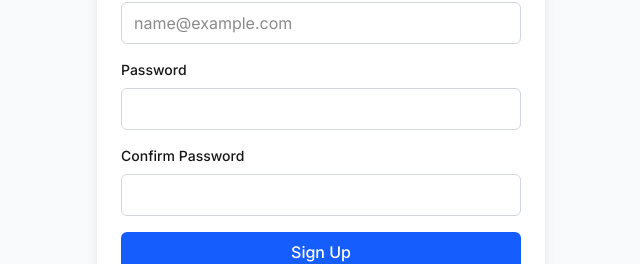
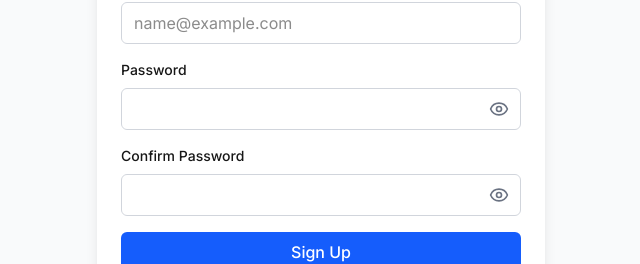
Before and after one commit to RiwaSoftwareLabs/Aloai-NextJS, a Next.js app: page /register in a window 1280 px wide. Shown: the part 344-608 px from the top of the page, without its empty margins (319-959 px from the left). Built offline with nearby package versions, Linux system fonts and the light colour scheme; no server answers.

Commit message:
Code cleanup

```diff
--- a/src/app/(auth)/(routes)/login/page.tsx
+++ b/src/app/(auth)/(routes)/login/page.tsx
@@ -3,7 +3,7 @@
 import React, { useState, useEffect } from 'react';
 import Link from 'next/link';
 import { useRouter, useSearchParams } from 'next/navigation';
-import { AlertCircle, ArrowRight, CheckCircle, Loader2 } from "lucide-react";
+import { AlertCircle, ArrowRight, CheckCircle, Loader2, Eye, EyeOff } from "lucide-react";
 import { loginUser, checkSession, clearSessionCache } from '@/lib/supabase/auth';
 
 type ErrorWithMessage = {
@@ -17,6 +17,7 @@
   const [isLoading, setIsLoading] = useState(false);
   const [error, setError] = useState<string | null>(null);
   const [successMessage, setSuccessMessage] = useState<string | null>(null);
+  const [showPassword, setShowPassword] = useState(false);
   const searchParams = useSearchParams();
 
   // Check for the redirected param to prevent loops
@@ -124,14 +125,27 @@
                     Forgot password?
                   </Link>
                 </div>
+                <div className="relative">
                   <input
                     id="password"
-                  type="password"
+                    type={showPassword ? "text" : "password"}
                     value={password}
                     onChange={(e) => setPassword(e.target.value)}
                     required
-                  className="w-full px-3 py-2 border border-gray-200 rounded-lg focus:outline-none focus:ring-2 focus:ring-blue-500 focus:border-transparent"
+                    className="w-full px-3 py-2 border border-gray-200 rounded-lg focus:outline-none focus:ring-2 focus:ring-blue-500 focus:border-transparent pr-10"
                   />
+                  <button
+                    type="button"
+                    className="absolute inset-y-0 right-0 pr-3 flex items-center text-gray-500 hover:text-gray-700"
+                    onClick={() => setShowPassword(!showPassword)}
+                  >
+                    {showPassword ? (
+                      <EyeOff className="h-5 w-5" />
+                    ) : (
+                      <Eye className="h-5 w-5" />
+                    )}
+                  </button>
+                </div>
               </div>
               <button
                 type="submit"
--- a/src/app/(auth)/(routes)/register/page.tsx
+++ b/src/app/(auth)/(routes)/register/page.tsx
@@ -3,7 +3,7 @@
 import React, { useState, useEffect } from 'react';
 import Link from 'next/link';
 import { useRouter, useSearchParams } from 'next/navigation';
-import { AlertCircle, ArrowRight, Loader2 } from "lucide-react";
+import { AlertCircle, ArrowRight, Loader2, Eye, EyeOff } from "lucide-react";
 import { registerUser, checkSession } from '@/lib/supabase/auth';
 
 type ErrorWithMessage = {
@@ -18,6 +18,8 @@
   const [displayName, setDisplayName] = useState('');
   const [isLoading, setIsLoading] = useState(false);
   const [error, setError] = useState<string | null>(null);
+  const [showPassword, setShowPassword] = useState(false);
+  const [showConfirmPassword, setShowConfirmPassword] = useState(false);
 
   const searchParams = useSearchParams();
   // Check for the redirected param to prevent loops
@@ -118,25 +120,51 @@
               </div>
               <div className="space-y-2">
                 <label htmlFor="password" className="block text-sm font-medium">Password</label>
+                <div className="relative">
                   <input
                     id="password"
-                  type="password"
+                    type={showPassword ? "text" : "password"}
                     value={password}
                     onChange={(e) => setPassword(e.target.value)}
                     required
-                  className="w-full px-3 py-2 border border-gray-300 rounded-md"
+                    className="w-full px-3 py-2 border border-gray-300 rounded-md pr-10"
                   />
+                  <button
+                    type="button"
+                    className="absolute inset-y-0 right-0 pr-3 flex items-center text-gray-500 hover:text-gray-700"
+                    onClick={() => setShowPassword(!showPassword)}
+                  >
+                    {showPassword ? (
+                      <EyeOff className="h-5 w-5" />
+                    ) : (
+                      <Eye className="h-5 w-5" />
+                    )}
+                  </button>
+                </div>
               </div>
               <div className="space-y-2">
                 <label htmlFor="confirmPassword" className="block text-sm font-medium">Confirm Password</label>
+                <div className="relative">
                   <input
                     id="confirmPassword"
-                  type="password"
+                    type={showConfirmPassword ? "text" : "password"}
                     value={confirmPassword}
                     onChange={(e) => setConfirmPassword(e.target.value)}
                     required
-                  className="w-full px-3 py-2 border border-gray-300 rounded-md"
+                    className="w-full px-3 py-2 border border-gray-300 rounded-md pr-10"
                   />
+                  <button
+                    type="button"
+                    className="absolute inset-y-0 right-0 pr-3 flex items-center text-gray-500 hover:text-gray-700"
+                    onClick={() => setShowConfirmPassword(!showConfirmPassword)}
+                  >
+                    {showConfirmPassword ? (
+                      <EyeOff className="h-5 w-5" />
+                    ) : (
+                      <Eye className="h-5 w-5" />
+                    )}
+                  </button>
+                </div>
               </div>
               <button
                 type="submit"
--- a/src/components/chat/ChatSidebar.tsx
+++ b/src/components/chat/ChatSidebar.tsx
@@ -42,7 +42,7 @@
 
 const ChatSidebar: React.FC<ChatSidebarProps> = ({ onCloseMobile }) => {
   const [searchQuery, setSearchQuery] = useState('');
-  const [activeTab, setActiveTab] = useState('All');
+  const [activeTab, setActiveTab] = useState('Chats');
   const [activeTooltip, setActiveTooltip] = useState<string | null>(null);
   const [hoveredIcon, setHoveredIcon] = useState<string | null>(null);
   const [showLogoutModal, setShowLogoutModal] = useState(false);
@@ -102,8 +102,8 @@
 
   const filteredChats = DUMMY_CHATS.filter(chat =>
     chat.name.toLowerCase().includes(searchQuery.toLowerCase()) &&
-    (activeTab === 'All' ||
-     (activeTab === 'Users' && !chat.isAI) ||
+    (activeTab === 'Chats' ||
+     (activeTab === 'Friends' && !chat.isAI) ||
      (activeTab === 'AI' && chat.isAI))
   );
 
@@ -253,17 +253,17 @@
       {/* Tabs */}
       <div className="flex px-4 py-2">
         <button
-          onClick={() => setActiveTab('All')}
+          onClick={() => setActiveTab('Chats')}
           className={`flex-1 py-2 text-center rounded-md transition-colors text-sm font-medium ${
-            activeTab === 'All' ? 'bg-purple-100 text-purple-600' : 'text-gray-600 hover:bg-gray-100'
+            activeTab === 'Chats' ? 'bg-purple-100 text-purple-600' : 'text-gray-600 hover:bg-gray-100'
           }`}
         >
           {t('chat.tabs.all')}
         </button>
         <button
-          onClick={() => setActiveTab('Users')}
+          onClick={() => setActiveTab('Friends')}
           className={`flex-1 py-2 text-center rounded-md transition-colors text-sm font-medium ${
-            activeTab === 'Users' ? 'bg-purple-100 text-purple-600' : 'text-gray-600 hover:bg-gray-100'
+            activeTab === 'Friends' ? 'bg-purple-100 text-purple-600' : 'text-gray-600 hover:bg-gray-100'
           }`}
         >
           {t('chat.tabs.users')}
--- a/src/lib/supabase/auth.ts
+++ b/src/lib/supabase/auth.ts
@@ -22,6 +22,7 @@
       displayName
     };
 
+    // Step 1: Register the user with Supabase Auth
     const { data, error } = await supabase.auth.signUp({
       email,
       password,
@@ -31,6 +32,24 @@
     });
 
     if (error) throw error;
+
+    // Step 2: Insert the user data into the users table
+    if (data.user) {
+      const { error: insertError } = await supabase
+        .from('users')
+        .insert([
+          {
+            user_id: data.user.id,
+            display_name: displayName || email.split('@')[0],
+            email: email
+          }
+        ]);
+
+      if (insertError) {
+        console.error('Error inserting user data into users table:', insertError);
+        // Continue anyway since auth account was created successfully
+      }
+    }
 
     return {
       success: true,
--- a/src/locales/ar.json
+++ b/src/locales/ar.json
@@ -7,8 +7,8 @@
     "online": "متصل",
     "offline": "غير متصل",
     "tabs": {
-      "all": "الكل",
-      "users": "المستخدمون",
+      "all": "الدردشات",
+      "users": "الأصدقاء",
       "ai": "إيه آي"
     },
     "actions": {
--- a/src/locales/en.json
+++ b/src/locales/en.json
@@ -7,8 +7,8 @@
     "online": "Online",
     "offline": "Offline",
     "tabs": {
-      "all": "All",
-      "users": "Users",
+      "all": "Chats",
+      "users": "Friends",
       "ai": "AI"
     },
     "actions": {
```
Lines whose indentation alone changed are shown as unchanged.
